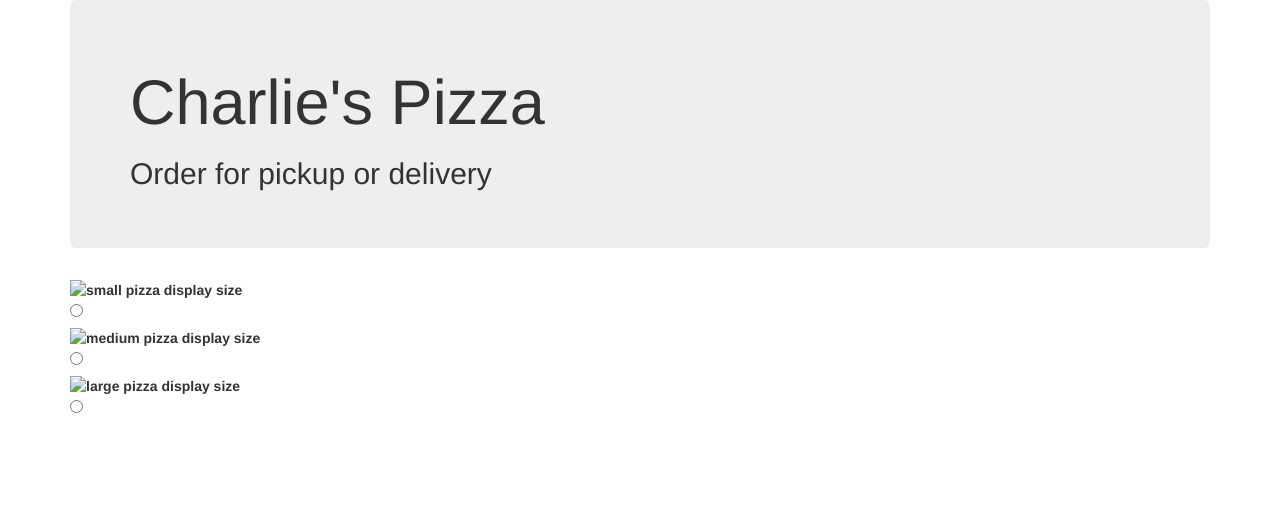
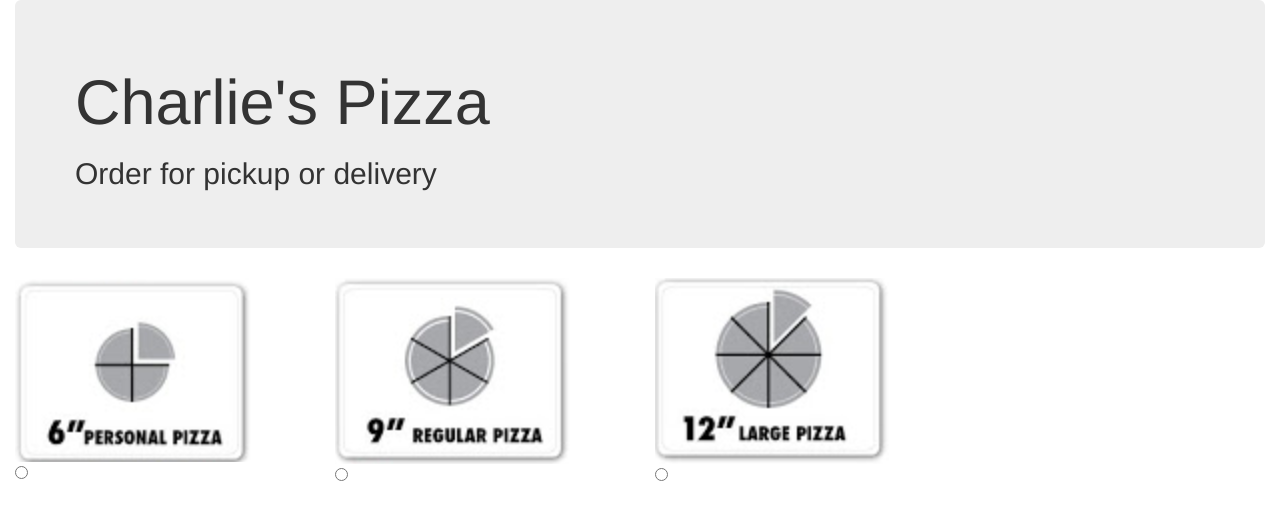
Before and after one commit to VicOhPNW/pizza-order, a plain HTML site: page index.html in a window 1280 px wide. Drawn offline with Linux system fonts and the light colour scheme.

Commit message:
complete pizzaOrder form for sizes.

```diff
--- a/index.html
+++ b/index.html
@@ -8,38 +8,32 @@
     <title>Order Charlie's online</title>
   </head>
   <body>
-    <div class="container">
+    <div class="container-fluid">
       <div class="jumbotron">
         <h1>Charlie's Pizza</h1>
         <h2>Order for pickup or delivery</h2>
       </div>
-
+<!-- Begin Pizza Form -->
       <div class="form">
         <form id="pizzaOrder">
           <div class="row">
             <div class="col-md-3">
               <label>
-                <img src="img/ht.jpeg" alt="small pizza display size">
+                <img src="img/small.png" alt="small pizza display size">
                 <br>
                 <input type="radio" name="small" value="small">
               </label>
             </div>
-          </div>
-
-          <div class="row">
             <div class="col-md-3">
               <label>
-                <img src="img/ht.jpeg" alt="medium pizza display size">
+                <img src="img/medium.png" alt="medium pizza display size">
                 <br>
                 <input type="radio" name="medium" value="medium">
               </label>
             </div>
-          </div>
-
-          <div class="row">
             <div class="col-md-3">
                 <label>
-                <img src="img/ht.jpeg" alt="large pizza display size">
+                <img src="img/large.png" alt="large pizza display size">
                 <br>
                 <input type="radio" name="large" value="large">
                 </label>
@@ -47,6 +41,7 @@
           </div>
         </form>
       </div>
+<!-- End Pizza Form -->
 
 
 
```
Also changed, not shown: 1 other file.
